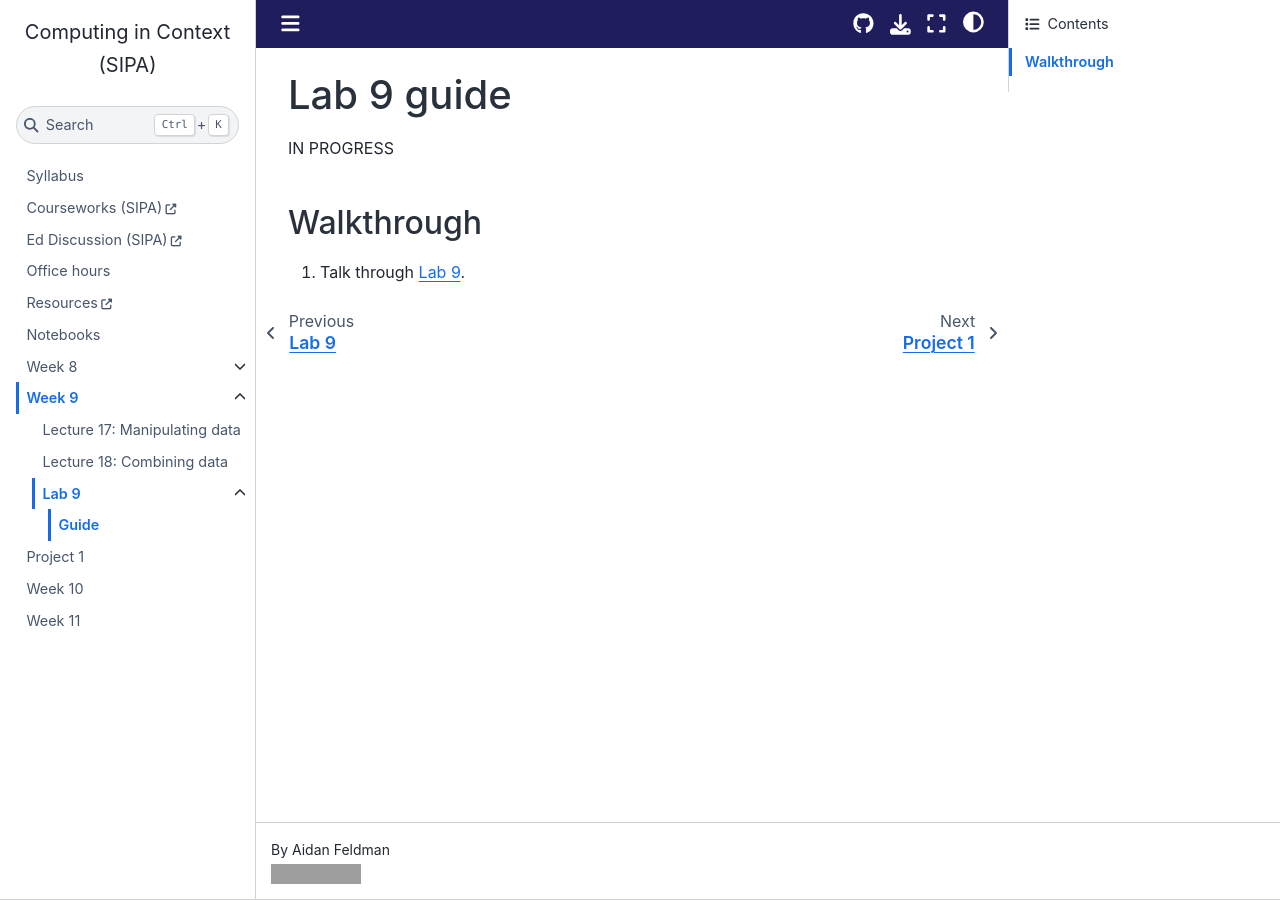
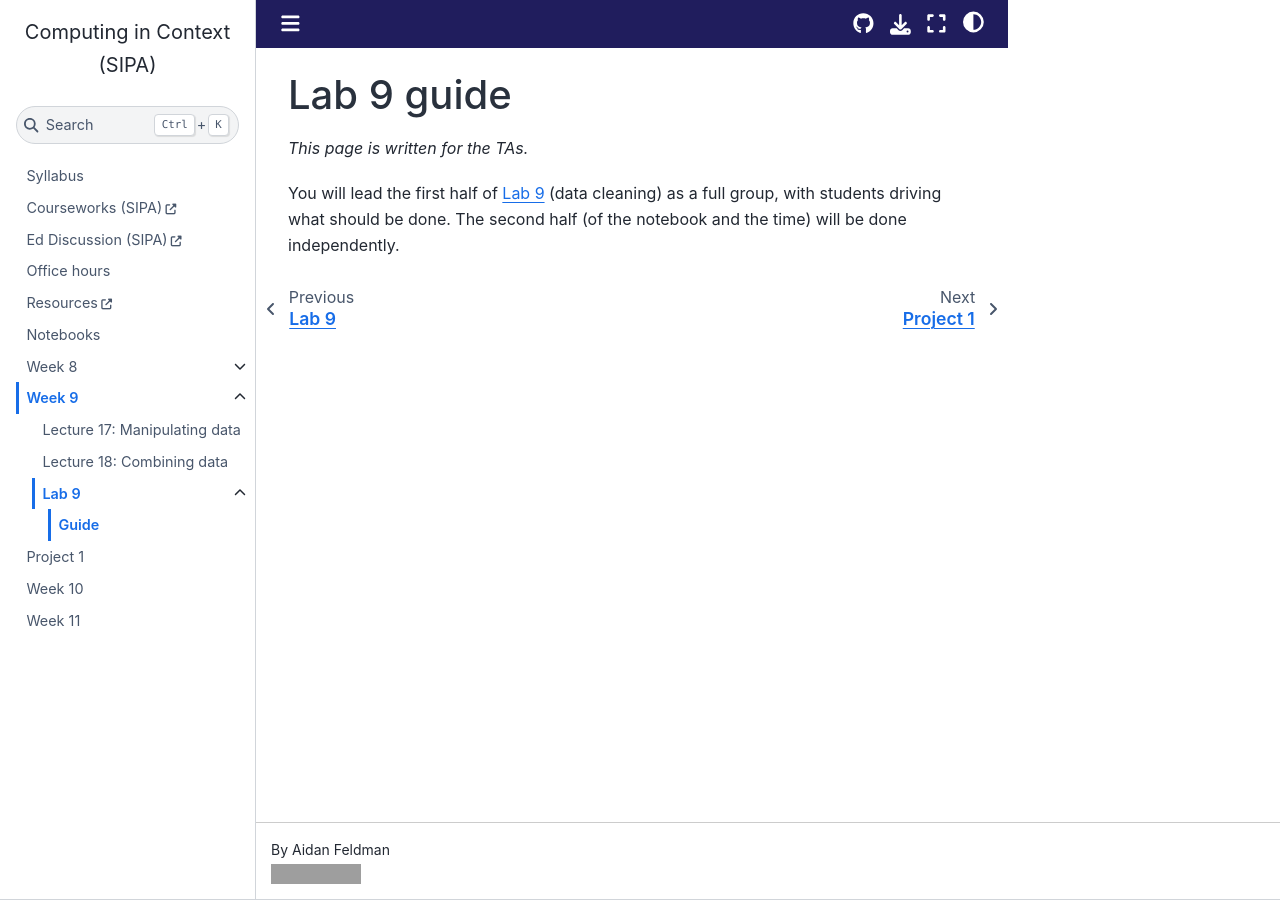
Before and after one commit to afeld/computing-in-context, a Jupyter Book: the page built from lab_9_guide.md, in a window 1280 px wide. Built offline with Jupyter Book 1.0.4 settings and Sphinx 7.4.7 and the Sphinx Book theme 1.1.4, drawn with Linux system fonts in a browser that asks for light colours; grey boxes are pictures that could not be loaded.

Commit message:
add data cleaning section to Lab 9

```diff
--- a/lab_9_guide.md
+++ b/lab_9_guide.md
@@ -1,7 +1,5 @@
 # Lab 9 guide
 
-IN PROGRESS
+_This page is written for the TAs._
 
-## Walkthrough
-
-1. Talk through [Lab 9](lab_9.ipynb).
+You will lead the first half of [Lab 9](lab_9.ipynb) (data cleaning) as a full group, with students driving what should be done. The second half (of the notebook and the time) will be done independently.
```
Also changed, not shown: index.md (+1 -1 lines), project_1.md (+0 -1 lines), lab_9.ipynb.
